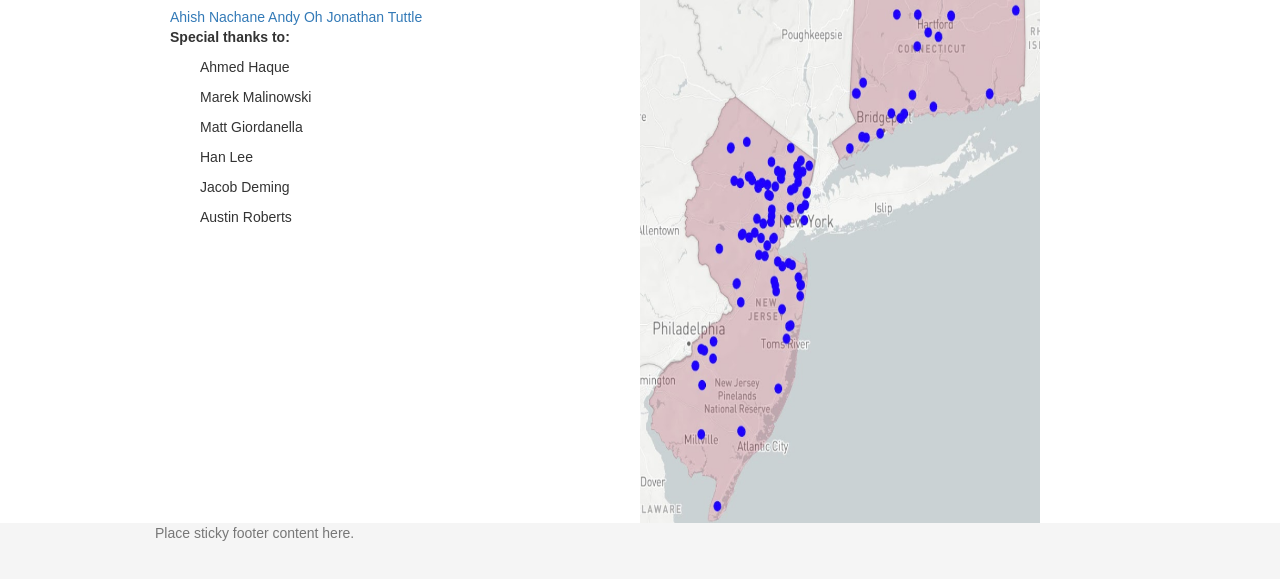
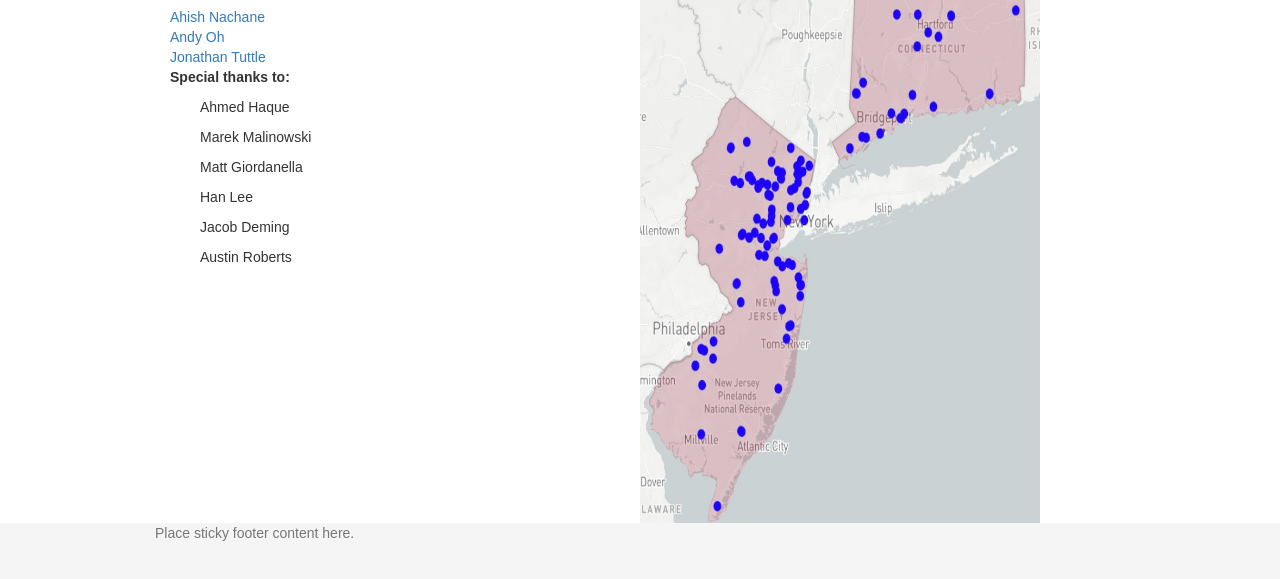
Before and after one commit to TurnpikeWarrior/Project2_GraphfulofGiggles, a plain HTML site: page templates/pages/contact.html in a window 1280 px wide. Shown: the part 217-796 px from the top of the page. Drawn offline with nearby package versions, Linux system fonts and the light colour scheme; files whose address does not match are found by name.

Commit message:
Add files via upload

```diff
--- a/templates/pages/contact.html
+++ b/templates/pages/contact.html
@@ -68,8 +68,8 @@
                     <div class="row">
                             <div class=".col-md-6">
                                 <h2><strong>Contact The Developers:</strong></h2>
-                                <a href="https://github.com/ashpon">Ahish Nachane</a>
-                                <a href="https://github.com/TurnpikeWarrior">Andy Oh</a>
+                                <a href="https://github.com/ashpon">Ahish Nachane</a><br>
+                                <a href="https://github.com/TurnpikeWarrior">Andy Oh</a><br>
                                 <a href="https://github.com/Jtuttle314">Jonathan Tuttle</a>
                                 <br>
                                 <p><strong>Special thanks to:</strong></p>
```
